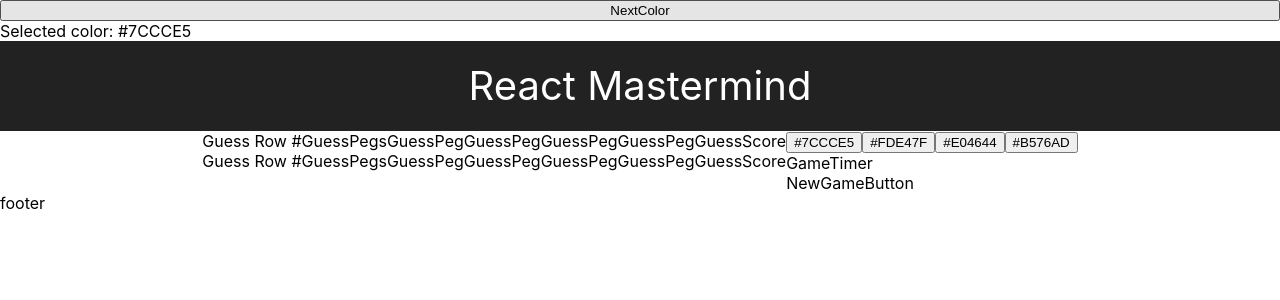
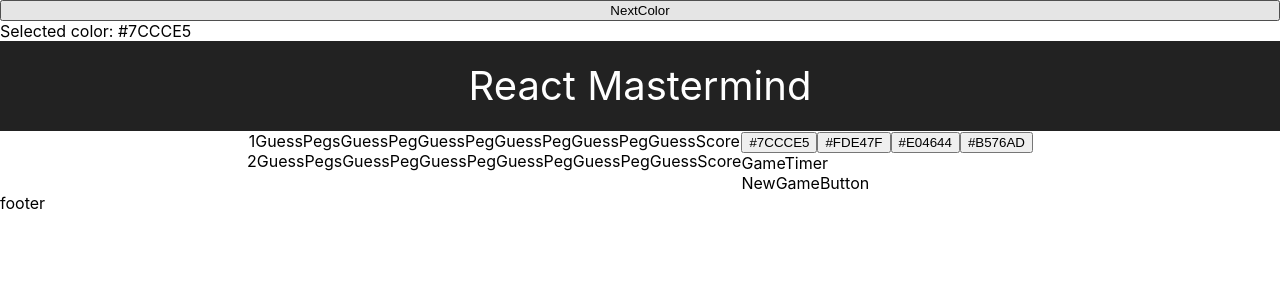
Before and after one commit to pickles135/react-mastermind-game, a React (Create React App) app: page / in a window 1280 px wide. Shown: the top 300 px of the page. Built offline with nearby package versions, Linux system fonts and the light colour scheme.

Commit message:
adds a props property of idx to guessrow component

```diff
--- a/src/components/GuessRow/GuessRow.jsx
+++ b/src/components/GuessRow/GuessRow.jsx
@@ -4,7 +4,7 @@ import GuessScore from '../GuessScore/GuessScore';
 
 const GuessRow = (props) => (
   <div className='flex-h'>
-    Guess Row #
+    <div>{props.rowIdx + 1}</div>
     <GuessPegs />
     <GuessScore />
   </div>
```
